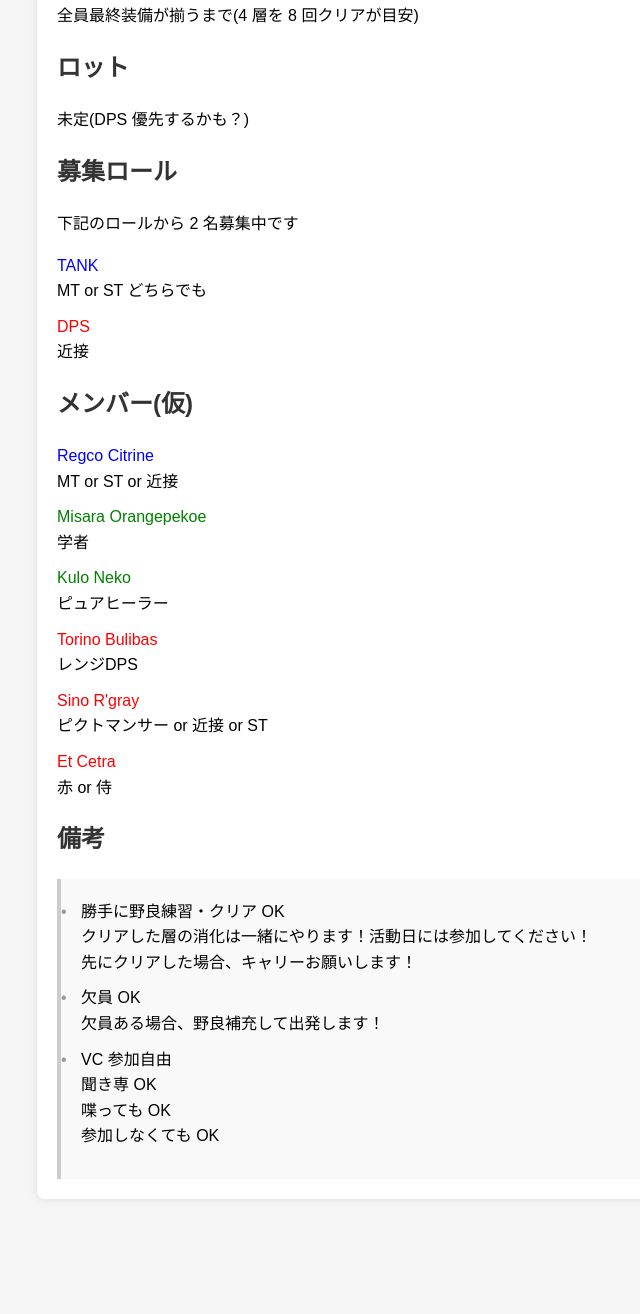
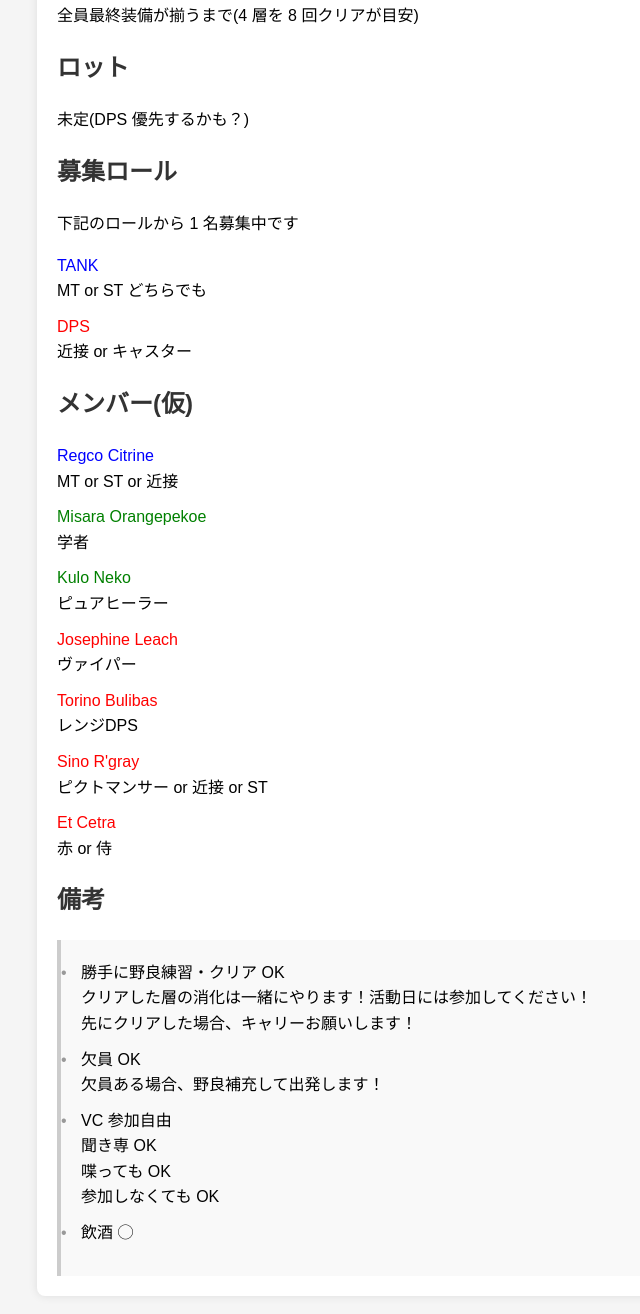
Before and after one commit to JunpeiKatayama/arcadia_recruitment, a plain HTML site: page index.html in a window 1280 px wide. Shown: the part 542-1856 px from the top of the page, without its empty margins (183-823 px from the left). Before the commit the page ends 1761 px from the top, so only its background shows below. Drawn offline with Linux system fonts and the light colour scheme.

Commit message:
じょせさん参加

```diff
--- a/index.html
+++ b/index.html
@@ -80,10 +80,10 @@
   <p>未定(DPS 優先するかも？)</p>
 
   <h2>募集ロール</h2>
-  <p>下記のロールから 2 名募集中です</p>
+  <p>下記のロールから 1 名募集中です</p>
   <ul>
     <li><span class="tank">TANK</span><br>MT or ST どちらでも</li>
-    <li><span class="dps">DPS</span><br>近接</li>
+    <li><span class="dps">DPS</span><br>近接 or キャスター</li>
   </ul>
 
   <h2>メンバー(仮)</h2>
@@ -91,6 +91,7 @@
     <li><span class="tank">Regco Citrine</span><br>MT or ST or 近接</li>
     <li><span class="healer">Misara Orangepekoe</span><br>学者</li>
     <li><span class="healer">Kulo Neko</span><br>ピュアヒーラー</li>
+    <li><span class="dps">Josephine Leach</span><br>ヴァイパー</li>
     <li><span class="dps">Torino Bulibas</span><br>レンジDPS</li>
     <li><span class="dps">Sino  R'gray</span><br>ピクトマンサー or 近接 or ST</li>
     <li><span class="dps">Et Cetra</span><br>赤 or 侍</li>
@@ -110,6 +111,7 @@
       喋っても OK<br>
       参加しなくても OK
     </li>
+    <li>飲酒 ◯</li>
   </ul>
 </div>
 
```
